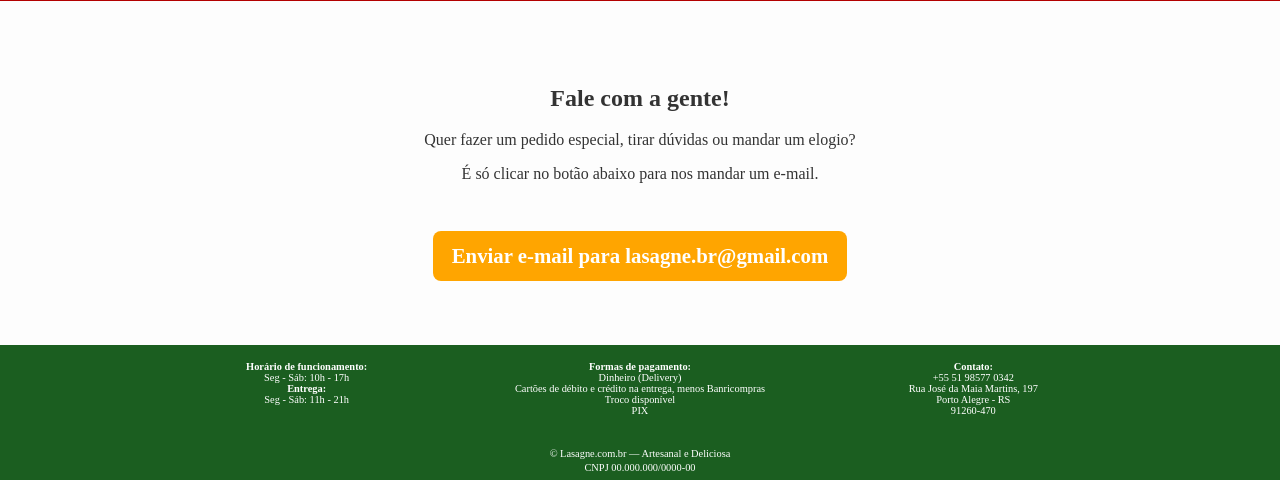
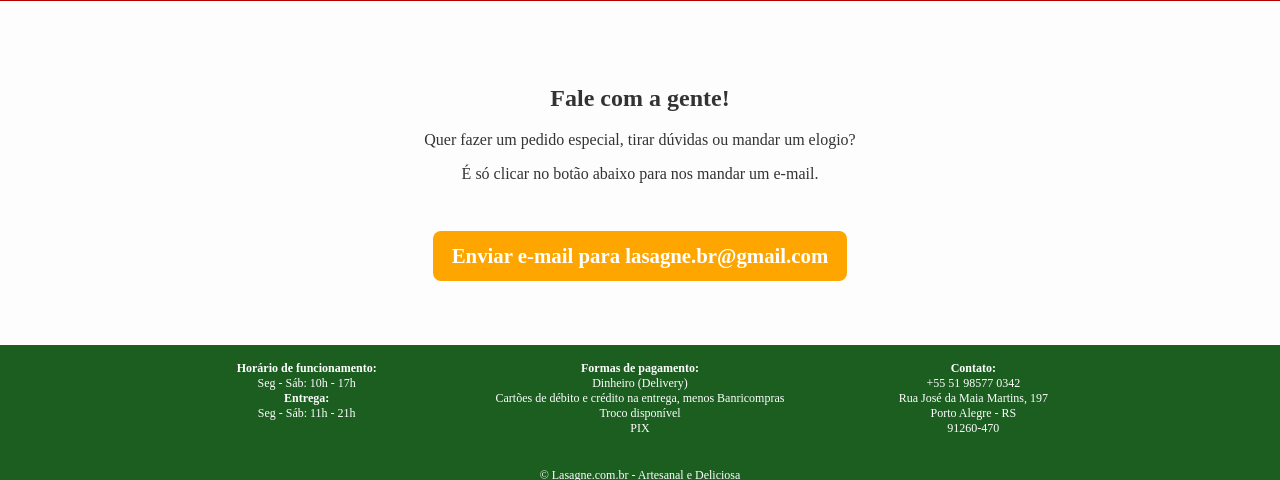
Before and after one commit to GAU1966/lasagne, a plain HTML site: page contato.html in a window 1280 px wide. Shown: the part 99-579 px from the top of the page. Drawn offline with Linux system fonts and the light colour scheme; a script that the page names is missing.

Commit message:
Update contato.html

```diff
--- a/contato.html
+++ b/contato.html
@@ -175,7 +175,7 @@
     <a class="email-link" href="mailto:lasagne.br@gmail.com">Enviar e-mail para lasagne.br@gmail.com</a>
   </main>
 
-  <footer style="background-color: #1b5e20; color: white; font-size: 0.65rem; padding: 1rem 0 2rem;">
+  <footer style="background-color: #1b5e20; color: white; font-size: 0.75rem; padding: 1rem 0 2rem;">
 
   <div style="display: flex; flex-wrap: wrap; justify-content: space-between; max-width: 1000px; margin: 0 auto; padding: 0 1rem;">
 
@@ -205,8 +205,8 @@
   </div>
 
   <div style="text-align: center; margin-top: 1.5rem;">
-    <p style="margin: 0.2rem 0;">© Lasagne.com.br — Artesanal e Deliciosa</p>
-    <p style="margin: 0.2rem 0;">CNPJ 00.000.000/0000-00</p>
+    <p style="margin: 0.2rem 0;">© Lasagne.com.br - Artesanal e Deliciosa</p>
+    <p style="margin: 0.2rem 0;">Porto Alegre - RS</p>
 
     <!-- Linhas "em branco" para empurrar o ícone para cima -->
     <div style="height: 10px;"></div>
```
